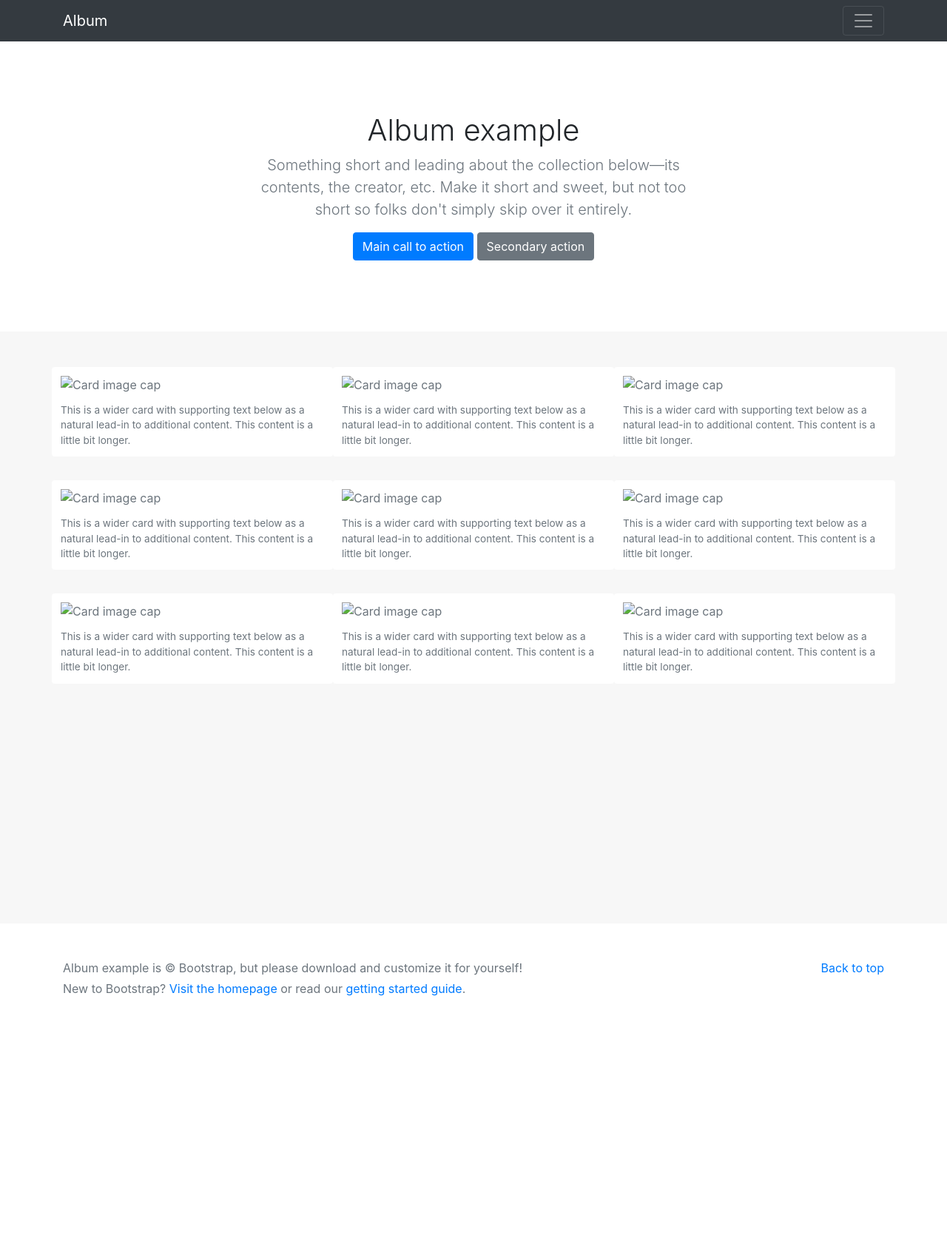
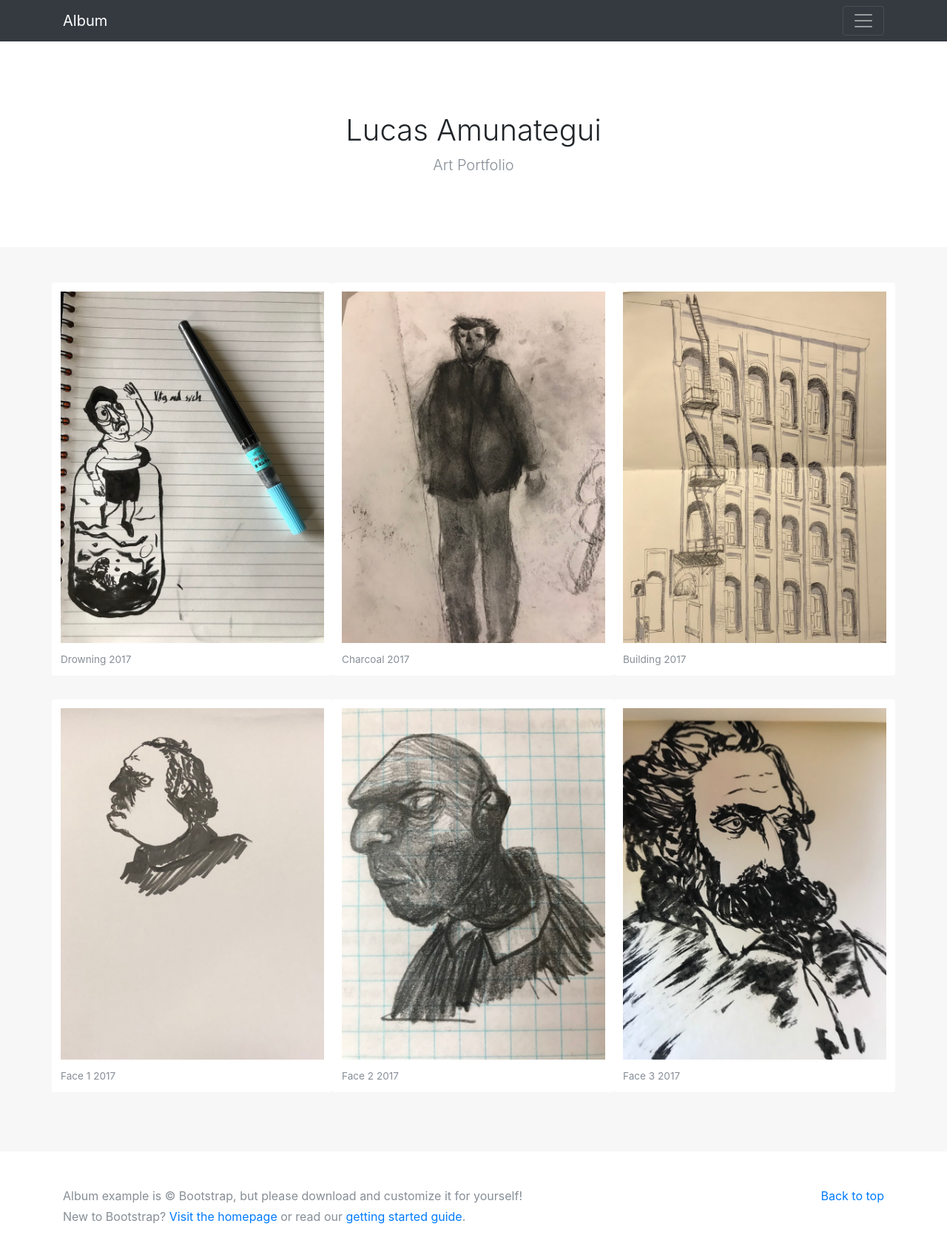
Before and after one commit to amunategui-prototyping/amunategui-prototyping.github.io, a plain HTML site: page index.html in a window 1280 px wide. Shown: the whole page at 74% size. Before the commit the page ends 1400 px from the top, so only its background shows below. Drawn offline with nearby package versions, Linux system fonts and the light colour scheme.

Commit message:
corrected index.html code

```diff
--- a/index.html
+++ b/index.html
@@ -1,4 +1,3 @@
-
 <!doctype html>
 <html lang="en">
   <head>
@@ -6,13 +5,13 @@
     <meta name="viewport" content="width=device-width, initial-scale=1, shrink-to-fit=no">
     <meta name="description" content="">
     <meta name="author" content="">
-    <link rel="icon" href="../../../../favicon.ico">
+    <link rel="icon" href="images/favicon.ico">
 
     <title>Album example for Bootstrap</title>
 
     <!-- Bootstrap core CSS -->
-    <link href="../../../../dist/css/bootstrap.min.css" rel="stylesheet">
-
+   <!-- Latest compiled and minified CSS -->
+   <link rel="stylesheet" href="https://maxcdn.bootstrapcdn.com/bootstrap/4.0.0-beta.2/css/bootstrap.min.css" integrity="sha384-PsH8R72JQ3SOdhVi3uxftmaW6Vc51MKb0q5P2rRUpPvrszuE4W1povHYgTpBfshb" crossorigin="anonymous">
     <!-- Custom styles for this template -->
     <link href="album.css" rel="stylesheet">
   </head>
@@ -25,15 +24,7 @@
           <div class="row">
             <div class="col-sm-8 py-4">
               <h4 class="text-white">About</h4>
-              <p class="text-muted">Add some information about the album below, the author, or any other background context. Make it a few sentences long so folks can pick up some informative tidbits. Then, link them off to some social networking sites or contact information.</p>
-            </div>
-            <div class="col-sm-4 py-4">
-              <h4 class="text-white">Contact</h4>
-              <ul class="list-unstyled">
-                <li><a href="#" class="text-white">Follow on Twitter</a></li>
-                <li><a href="#" class="text-white">Like on Facebook</a></li>
-                <li><a href="#" class="text-white">Email me</a></li>
-              </ul>
+              <p class="text-muted">When I am inspired, I draw. When inspired by what I drew, I share. Thanks for looking!</p>
             </div>
           </div>
         </div>
@@ -52,12 +43,8 @@
 
       <section class="jumbotron text-center">
         <div class="container">
-          <h1 class="jumbotron-heading">Album example</h1>
-          <p class="lead text-muted">Something short and leading about the collection below—its contents, the creator, etc. Make it short and sweet, but not too short so folks don't simply skip over it entirely.</p>
-          <p>
-            <a href="#" class="btn btn-primary">Main call to action</a>
-            <a href="#" class="btn btn-secondary">Secondary action</a>
-          </p>
+          <h1 class="jumbotron-heading">Lucas Amunategui</h1>
+          <p class="lead text-muted">Art Portfolio</p>
         </div>
       </section>
 
@@ -66,49 +53,59 @@
 
           <div class="row">
             <div class="card">
-              <img data-src="holder.js/100px280?theme=thumb" alt="Card image cap">
-              <p class="card-text">This is a wider card with supporting text below as a natural lead-in to additional content. This content is a little bit longer.</p>
+              <img src="images/lucas-amunategui-drowning.JPG" alt="image 2017" style="width:100%"
+                   data-toggle="modal" data-target="#myModal">
+              <p class="card-text">Drowning 2017</p>
             </div>
             <div class="card">
-              <img data-src="holder.js/100px280?theme=thumb" alt="Card image cap">
-              <p class="card-text">This is a wider card with supporting text below as a natural lead-in to additional content. This content is a little bit longer.</p>
+              <img src="images/lucas-amunategui-charcoal.JPG" alt="image 2017" style="width:100%"
+               data-toggle="modal" data-target="#myModal">
+              <p class="card-text">Charcoal 2017</p>
             </div>
             <div class="card">
-              <img data-src="holder.js/100px280?theme=thumb" alt="Card image cap">
-              <p class="card-text">This is a wider card with supporting text below as a natural lead-in to additional content. This content is a little bit longer.</p>
+              <img src="images/lucas-amunategui-building.JPG" alt="image 2017" style="width:100%"
+                   data-toggle="modal" data-target="#myModal">
+              <p class="card-text">Building 2017</p>
+            </div>
+             <div class="card">
+              <img src="images/lucas-amunategui-nose.jpg" alt="image 2017" style="width:100%"
+                   data-toggle="modal" data-target="#myModal">
+              <p class="card-text">Face 1 2017</p>
+            </div>
+            <div class="card">
+              <img src="images/lucas-amunategui-face-2.JPG" alt="image 2017" style="width:100%"
+               data-toggle="modal" data-target="#myModal">
+              <p class="card-text">Face 2 2017</p>
+            </div>
+            <div class="card">
+              <img src="images/lucas-amunategui-face-3.JPG" alt="image 2017" style="width:100%"
+                   data-toggle="modal" data-target="#myModal">
+              <p class="card-text">Face 3 2017</p>
             </div>
 
-            <div class="card">
-              <img data-src="holder.js/100px280?theme=thumb" alt="Card image cap">
-              <p class="card-text">This is a wider card with supporting text below as a natural lead-in to additional content. This content is a little bit longer.</p>
-            </div>
-            <div class="card">
-              <img data-src="holder.js/100px280?theme=thumb" alt="Card image cap">
-              <p class="card-text">This is a wider card with supporting text below as a natural lead-in to additional content. This content is a little bit longer.</p>
-            </div>
-            <div class="card">
-              <img data-src="holder.js/100px280?theme=thumb" alt="Card image cap">
-              <p class="card-text">This is a wider card with supporting text below as a natural lead-in to additional content. This content is a little bit longer.</p>
-            </div>
-
-            <div class="card">
-              <img data-src="holder.js/100px280?theme=thumb" alt="Card image cap">
-              <p class="card-text">This is a wider card with supporting text below as a natural lead-in to additional content. This content is a little bit longer.</p>
-            </div>
-            <div class="card">
-              <img data-src="holder.js/100px280?theme=thumb" alt="Card image cap">
-              <p class="card-text">This is a wider card with supporting text below as a natural lead-in to additional content. This content is a little bit longer.</p>
-            </div>
-            <div class="card">
-              <img data-src="holder.js/100px280?theme=thumb" alt="Card image cap">
-              <p class="card-text">This is a wider card with supporting text below as a natural lead-in to additional content. This content is a little bit longer.</p>
-            </div>
           </div>
 
         </div>
       </div>
 
-    </main>
+
+      <div id="myModal" class="modal fade" role="dialog">
+    <div class="modal-dialog modal-lg">
+        <div class="modal-content">
+            <div class="modal-body">
+                <img class="img-responsive" src="" />
+            </div>
+            <div class="modal-footer">
+                <button type="button" class="btn btn-default" data-dismiss="modal">Close</button>
+            </div>
+        </div>
+    </div>
+</div>
+
+
+
+
+ </main>
 
     <footer class="text-muted">
       <div class="container">
@@ -123,17 +120,18 @@
     <!-- Bootstrap core JavaScript
     ================================================== -->
     <!-- Placed at the end of the document so the pages load faster -->
-    <script src="https://code.jquery.com/jquery-3.2.1.slim.min.js" integrity="sha384-KJ3o2DKtIkvYIK3UENzmM7KCkRr/rE9/Qpg6aAZGJwFDMVNA/GpGFF93hXpG5KkN" crossorigin="anonymous"></script>
-    <script>window.jQuery || document.write('<script src="../../../../assets/js/vendor/jquery-slim.min.js"><\/script>')</script>
-    <script src="../../../../assets/js/vendor/popper.min.js"></script>
-    <script src="../../../../dist/js/bootstrap.min.js"></script>
-    <script src="../../../../assets/js/vendor/holder.min.js"></script>
+<script src="https://code.jquery.com/jquery-3.2.1.slim.min.js" integrity="sha384-KJ3o2DKtIkvYIK3UENzmM7KCkRr/rE9/Qpg6aAZGJwFDMVNA/GpGFF93hXpG5KkN" crossorigin="anonymous"></script>
+<script src="https://cdnjs.cloudflare.com/ajax/libs/popper.js/1.12.3/umd/popper.min.js" integrity="sha384-vFJXuSJphROIrBnz7yo7oB41mKfc8JzQZiCq4NCceLEaO4IHwicKwpJf9c9IpFgh" crossorigin="anonymous"></script>
+<script src="https://maxcdn.bootstrapcdn.com/bootstrap/4.0.0-beta.2/js/bootstrap.min.js" integrity="sha384-alpBpkh1PFOepccYVYDB4do5UnbKysX5WZXm3XxPqe5iKTfUKjNkCk9SaVuEZflJ" crossorigin="anonymous"></script>
+
+    <script src="https://cdnjs.cloudflare.com/ajax/libs/holder/2.9.4/holder.min.js"></script>
     <script>
-      Holder.addTheme('thumb', {
-        bg: '#55595c',
-        fg: '#eceeef',
-        text: 'Thumbnail'
-      });
+    $(document).ready(function () {
+            $('#myModal').on('show.bs.modal', function (e) {
+                var image = $(e.relatedTarget).attr('src');
+                $(".img-responsive").attr("src", image);
+            });
+    });
     </script>
   </body>
 </html>
```
